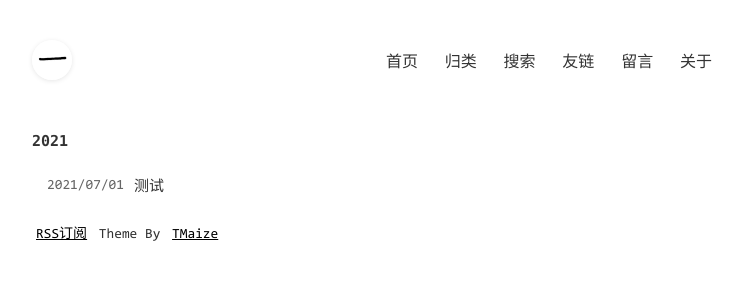
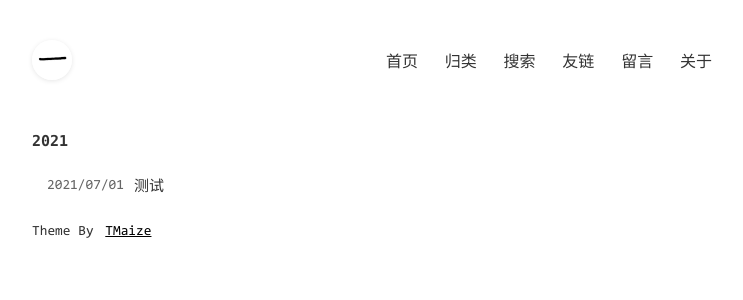
Before and after one commit to yihuier/yihuier.github.io, a Jekyll site: the page built from index.html, in a window 1280 px wide. Shown: the top 300 px of the page, without its empty margins (268-1011 px from the left). Built offline with Jekyll 4.4.1, drawn with Linux system fonts in a browser that asks for light colours; comment, search, counter and statistics services are not loaded.

Commit message:
delete RSS

```diff
--- a/_includes/footer.html
+++ b/_includes/footer.html
@@ -1,6 +1,5 @@
 <footer class="footer">
   <span>{{ site.footerText }}</span>
-  <a href="{{ site.baseurl }}/static/xml/rss.xml">RSS订阅</a>
   {%- comment %} 请保留主题来源，么么哒~ {% endcomment %}
   <span>Theme By</span>
   <a href="https://github.com/TMaize/tmaize-blog">TMaize</a>
```
Also changed, not shown: 1 other file.
